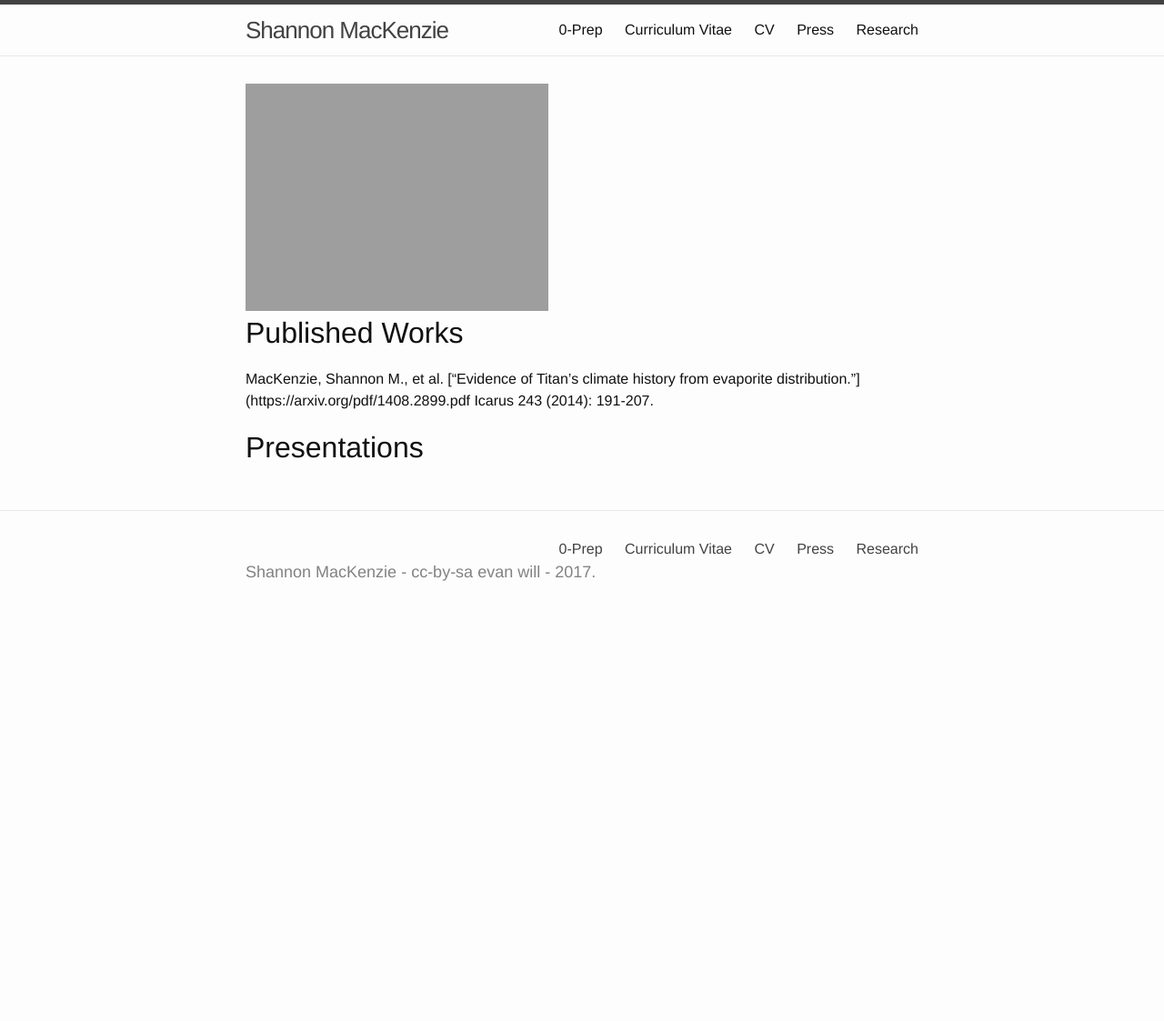
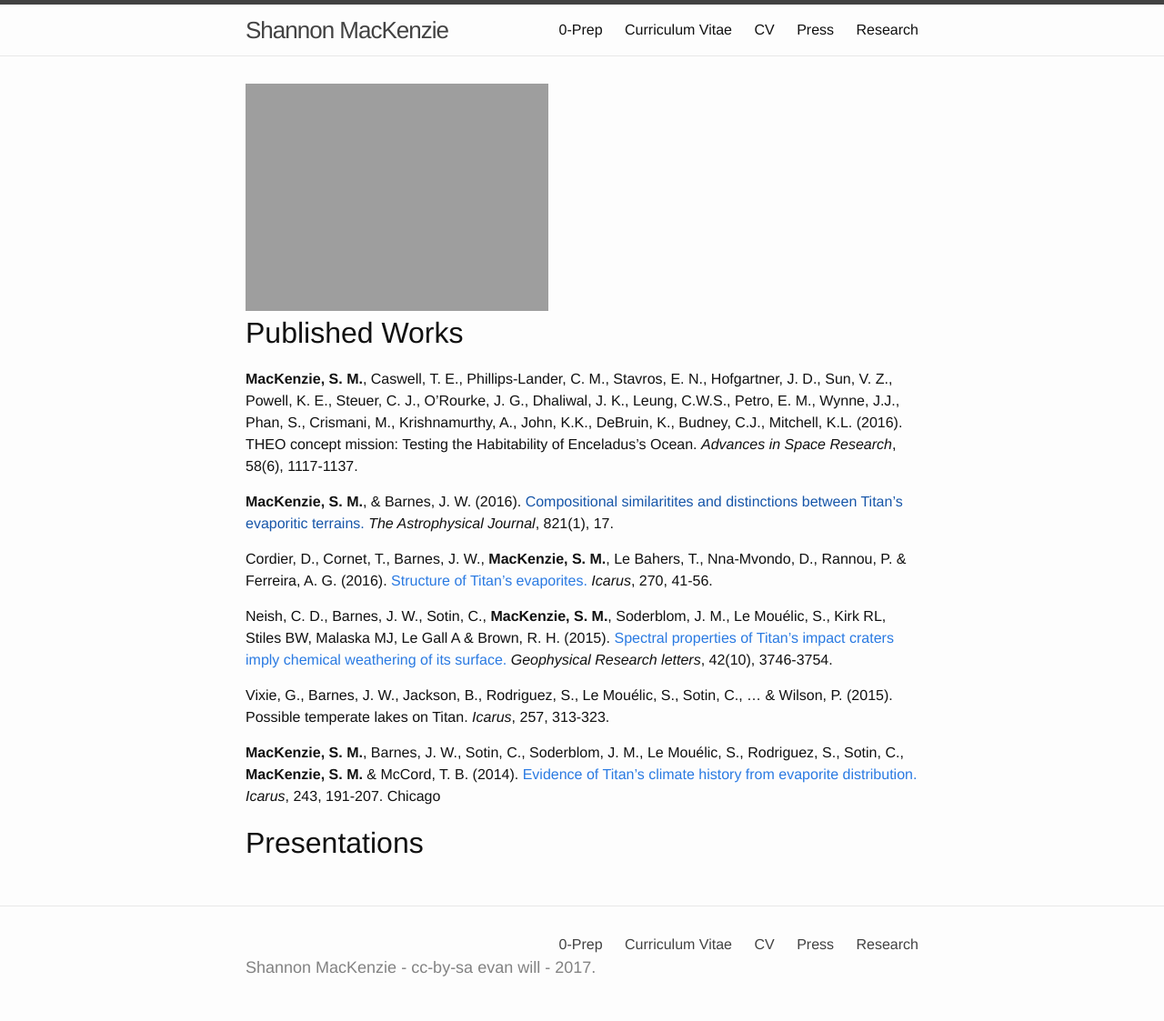
Before and after one commit to shannonmackenzie/shannonmackenzie.github.io, a Jekyll site: the page built from cv.md, in a window 1280 px wide. Shown: the whole page at 91% size. Built offline with Jekyll 4.4.1, drawn with Linux system fonts in a browser that asks for light colours; before the commit the page ends 900 px from its top, so only the background shows below that.

Commit message:
Update cv.md

```diff
--- a/cv.md
+++ b/cv.md
@@ -8,6 +8,18 @@ permalink: /cv
 </div>
 
 # Published Works
-MacKenzie, Shannon M., et al. ["Evidence of Titan’s climate history from evaporite distribution."](https://arxiv.org/pdf/1408.2899.pdf Icarus 243 (2014): 191-207.
+
+**MacKenzie, S. M.**, Caswell, T. E., Phillips-Lander, C. M., Stavros, E. N., Hofgartner, J. D., Sun, V. Z., Powell, K. E., Steuer, C. J., O’Rourke, J. G., Dhaliwal, J. K., Leung, C.W.S., Petro, E. M., Wynne, J.J., Phan, S., Crismani, M., Krishnamurthy, A., John, K.K., DeBruin, K., Budney, C.J., Mitchell, K.L. (2016). THEO concept mission: Testing the Habitability of Enceladus’s Ocean. *Advances in Space Research*, 58(6), 1117-1137.
+
+**MacKenzie, S. M.**, & Barnes, J. W. (2016). [Compositional similaritites and distinctions between Titan's evaporitic terrains.]() *The Astrophysical Journal*, 821(1), 17.
+
+Cordier, D., Cornet, T., Barnes, J. W., **MacKenzie, S. M.**, Le Bahers, T., Nna-Mvondo, D., Rannou, P. & Ferreira, A. G. (2016). [Structure of Titan’s evaporites.](https://arxiv.org/pdf/1512.07294.pdf) *Icarus*, 270, 41-56.
+
+Neish, C. D., Barnes, J. W., Sotin, C., **MacKenzie, S. M.**, Soderblom, J. M., Le Mouélic, S., Kirk RL, Stiles BW, Malaska MJ, Le Gall A & Brown, R. H. (2015). [Spectral properties of Titan's impact craters imply chemical weathering of its surface.](https://pdfs.semanticscholar.org/616d/71cb7d2565267bc4b071698a074ad6db7ec9.pdf) *Geophysical Research letters*, 42(10), 3746-3754.
+
+Vixie, G., Barnes, J. W., Jackson, B., Rodriguez, S., Le Mouélic, S., Sotin, C., ... & Wilson, P. (2015). Possible temperate lakes on Titan. *Icarus*, 257, 313-323.
+
+**MacKenzie, S. M.**, Barnes, J. W., Sotin, C., Soderblom, J. M., Le Mouélic, S., Rodriguez, S., Sotin, C., **MacKenzie, S. M.** & McCord, T. B. (2014). [Evidence of Titan’s climate history from evaporite distribution.](https://arxiv.org/pdf/1408.2899.pdf) *Icarus*, 243, 191-207.
+Chicago
 
 # Presentations
```
